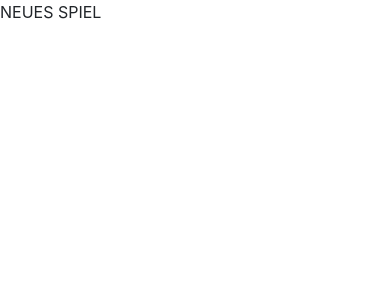
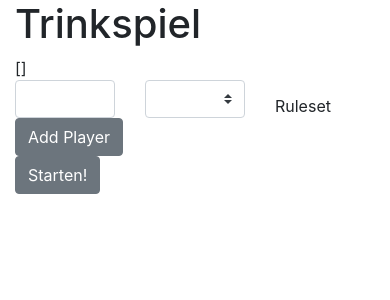
Before and after one commit to DarthSiedewurst/spiralingdownwebui, a Vue app: page / in a window 390 px wide. Shown: the top 300 px of the page. Built offline with nearby package versions, Linux system fonts and the light colour scheme.

Commit message:
mobile first

```diff
--- a/package.json
+++ b/package.json
@@ -13,6 +13,7 @@
     "bootstrap-vue": "^2.5.0",
     "core-js": "^3.6.4",
     "register-service-worker": "^1.6.2",
+    "vee-validate": "^3.2.5",
     "vue": "^2.6.11",
     "vue-class-component": "^7.2.2",
     "vue-property-decorator": "^8.3.0",
--- a/src/components/Player.vue
+++ b/src/components/Player.vue
@@ -1,37 +1,32 @@
 <template>
   <div class="playerKasten">
-    <!--     <p class="kasten">{{ player.name }}</p>
-    -->
-    <img :id="player.id" class="player" src="@/assets/Black-Bishop.png" />
+    <img :id="player.id" class="player" :class="player.color" src="@/assets/Black-Bishop.png" />
   </div>
 </template>
 
 <script lang="ts">
 // @ is an alias to /src
-import { Component, Prop, Vue } from "vue-property-decorator";
+import { Component, Prop, Vue } from 'vue-property-decorator';
+import IPlayer from '@/models/player.ts';
 
 @Component({
   components: {}
 })
 export default class Player extends Vue {
-  @Prop() private player!: any;
+  @Prop() private player!: IPlayer;
 
   private mounted() {
-    const activeTile = document
-      .getElementById(this.player.tile)!
-      .getBoundingClientRect();
-    const activePlayer = document.getElementById(this.player.id)!.style;
-    activePlayer.left = 25 * this.player.id + activeTile.right - 125 + "px";
-    activePlayer.top = activeTile.top + "px";
+    const activeTile = document.getElementById(String(this.player.tile))!.getBoundingClientRect();
+    const activePlayer = document.getElementById(String(this.player.id))!.style;
+    activePlayer.left = 25 * this.player.id + activeTile.right - 145 + 'px';
+    activePlayer.top = activeTile.top + 'px';
   }
 
   private movePlayer() {
-    const activeTile = document
-      .getElementById("fieldId" + this.player.tile)!
-      .getBoundingClientRect();
-    const activePlayer = document.getElementById(this.player.id)!.style;
-    activePlayer.left = 25 * this.player.id + activeTile.right - 125 + "px";
-    activePlayer.top = activeTile.top + "px";
+    const activeTile = document.getElementById('fieldId' + this.player.tile)!.getBoundingClientRect();
+    const activePlayer = document.getElementById(String(this.player.id))!.style;
+    activePlayer.left = 25 * this.player.id + activeTile.right - 145 + 'px';
+    activePlayer.top = activeTile.top + 'px';
   }
 }
 </script>
@@ -51,4 +46,21 @@ export default class Player extends Vue {
   position: absolute;
   transition: 0.5s linear;
 }
+.yellow {
+  filter: invert(79%) sepia(9%) saturate(6653%) hue-rotate(3deg) brightness(100%) contrast(103%);
+}
+.orange {
+  filter: invert(9%) sepia(86%) saturate(2504%) hue-rotate(349deg) brightness(98%) contrast(118%);
+}
+.green {
+  filter: invert(10%) sepia(71%) saturate(6473%) hue-rotate(118deg) brightness(93%) contrast(108%);
+}
+.purple {
+  filter: invert(6%) sepia(74%) saturate(6792%) hue-rotate(245deg) brightness(69%) contrast(120%);
+}
+.black {
+}
+.dafuq {
+  filter: invert(100%) sepia(0%) saturate(7500%) hue-rotate(56deg) brightness(100%) contrast(103%);
+}
 </style>
--- /dev/null
+++ b/src/components/PlayerList.vue
@@ -0,0 +1,111 @@
+<template>
+  <div>
+    <b-row v-for="player in players" :key="player.id">
+      <b-col>
+        {{ player.name }}
+        <b-button @click="deletePlayer(player.id)" class="deleteButton" type="button">Löschen</b-button>
+      </b-col>
+    </b-row>
+    <ValidationObserver ref="valid">
+      <b-row>
+        <b-col>
+          <ValidationProvider rules="required" v-slot="{ errors }">
+            <b-input v-model="playerName"></b-input>
+            <span>{{ errors[0] }}</span>
+          </ValidationProvider>
+        </b-col>
+        <b-col>
+          <ValidationProvider rules="required" v-slot="{ errors }">
+            <b-form-select v-model="playerColor" :options="playerColors"></b-form-select>
+            <span>{{ errors[0] }}</span>
+          </ValidationProvider>
+        </b-col>
+      </b-row>
+    </ValidationObserver>
+
+    <b-button type="button" @click="addPlayer">Add Player</b-button>
+  </div>
+</template>
+
+<script lang="ts">
+// @ is an alias to /src
+import { Component, Prop, Vue } from 'vue-property-decorator';
+import Player from '@/models/player';
+import { validate } from 'vee-validate';
+
+@Component({
+  components: {}
+})
+export default class PlayerList extends Vue {
+  @Prop() private players!: Player[];
+
+  private valid: any = '';
+
+  private get playerColors(): string[] {
+    const colors: any[] = [
+      { value: 'orange', text: 'Orange' },
+      { value: 'green', text: 'Grün' },
+      { value: 'yellow', text: 'Gelb' },
+      { value: 'black', text: 'Schwarz' },
+      { value: 'dafuq', text: 'Dafuq' },
+      { value: 'purple', text: 'Lila' }
+    ];
+
+    this.players.forEach(element => {
+      if (
+        colors
+          .map(e => {
+            return e.value;
+          })
+          .indexOf(element.color) > -1
+      ) {
+        colors.splice(
+          colors
+            .map(e => {
+              return e.value;
+            })
+            .indexOf(element.color),
+          1
+        );
+      }
+    });
+    return colors;
+  }
+
+  private playerName = '';
+  private playerColor = '';
+
+  private addPlayer() {
+    (this.$refs.valid as any).validate().then((success: boolean) => {
+      if (success) {
+        if (this.players.length > 5) {
+          return;
+        }
+        const id = this.players.length;
+        const activeTurn = this.players.length === 0 ? true : false;
+        const newPlayer: Player = {
+          id,
+          name: this.playerName,
+          activeTurn,
+          tile: 1,
+          color: this.playerColor
+        };
+        this.$emit('addPlayer', newPlayer);
+        this.playerName = '';
+        this.playerColor = '';
+        this.$nextTick(() => (this.$refs.valid as any).reset());
+      }
+    });
+  }
+  private deletePlayer(playerId: number) {
+    this.$emit('deletePlayer', playerId);
+  }
+}
+</script>
+
+<style lang="scss" scoped>
+.deleteButton {
+  float: right;
+  background-color: darkred;
+}
+</style>
--- a/src/components/Tile.vue
+++ b/src/components/Tile.vue
@@ -28,7 +28,7 @@ export default class Game extends Vue {
 <style lang="scss" scoped>
 .tile {
   width: 150px;
-  height: 100px;
+  height: 90px;
   box-shadow: 0 0 10px lightgreen;
   margin: 5px;
 }
--- /dev/null
+++ b/src/models/player.ts
@@ -0,0 +1,7 @@
+export default class Player {
+  id = 0;
+  activeTurn = false;
+  name = '';
+  tile = 0;
+  color = '';
+}
--- a/src/rules/ruleset1.json
+++ b/src/rules/ruleset1.json
@@ -20,9 +20,9 @@
   "fieldId19": { "name": "sauf!", "move": 0 },
   "fieldId20": { "name": "sauf!", "move": 0 },
   "fieldId21": { "name": "sauf!", "move": 0 },
-  "fieldId22": { "name": "sauf!", "move": 0 },
-  "fieldId23": { "name": "sauf!", "move": 0 },
-  "fieldId24": { "name": "sauf!", "move": 0 },
+  "fieldId22": { "name": "START!", "move": -21 },
+  "fieldId23": { "name": "START!", "move": -22 },
+  "fieldId24": { "name": "START!", "move": -23 },
   "fieldId25": { "name": "sauf!", "move": 0 },
   "fieldId26": { "name": "sauf!", "move": 0 },
   "fieldId27": { "name": "sauf!", "move": 0 },
--- a/src/store/index.ts
+++ b/src/store/index.ts
@@ -1,11 +1,36 @@
-import Vue from "vue";
-import Vuex from "vuex";
+import Vue from 'vue';
+import Vuex from 'vuex';
+import Player from '@/models/player';
 
 Vue.use(Vuex);
 
 export default new Vuex.Store({
-  state: {},
-  mutations: {},
-  actions: {},
+  state: {
+    players: [],
+    ruleset: {}
+  },
+  mutations: {
+    setPlayers(state: any, players: Player[]) {
+      state.players = players;
+    }
+  },
+  actions: {
+    addPlayer({ state, commit }, newPlayer: Player) {
+      const newPlayers: Player[] = state.players;
+      newPlayers.push(newPlayer);
+      commit('setPlayers', newPlayers);
+    },
+    deletePlayer({ state, commit }, playerId: number) {
+      const newPlayers: Player[] = state.players;
+      newPlayers.splice(playerId, 1);
+      for (let i = 0; i < newPlayers.length; i++) {
+        newPlayers[i].id = i;
+      }
+      commit('setPlayers', newPlayers);
+    },
+    newGame({ commit }) {
+      commit('setPlayers', []);
+    }
+  },
   modules: {}
 });
--- a/src/views/Game.vue
+++ b/src/views/Game.vue
@@ -1,7 +1,14 @@
 <template>
-  <div>
-    <b-row>
-      <b-col>
+  <div class="fullscreen">
+    <b-modal
+      hide-backdrop
+      centered
+      ok-only
+      no-close-on-esc
+      no-close-on-backdrop
+      ref="rule"
+      @ok="handleOk"
+    >{{ rulename }}</b-modal>
     <div v-for="(player, index) in players" :key="'player' + index">
       <player ref="player" :player="player"></player>
     </div>
@@ -10,10 +17,10 @@
         <tile :fieldNumber="n" :players="players"></tile>
       </td>
     </tr>
-      </b-col>
 
-      <b-col>
-        <b-row>
+    <div :class="[isRight ? 'floatLeft' : 'floatRight', 'overlay']">
+      <div>
+        <b-row class="overlayCenter">
           <h1 class="player m-auto">{{ activePlayer.name }} ist am zug</h1>
         </b-row>
         <b-row class="diceContainer">
@@ -22,11 +29,10 @@
           </div>
         </b-row>
         <b-row>
-          <b-button class="newGameButton" type="button">Neues Spiel</b-button>
+          <b-button @click="newGame" class="newGameButton" type="button">Neues Spiel</b-button>
         </b-row>
-      </b-col>
-    </b-row>
-    <b-modal ok-only no-close-on-esc no-close-on-backdrop ref="rule" @ok="handleOk">{{ rulename }}</b-modal>
+      </div>
+    </div>
   </div>
 </template>
 
@@ -37,6 +43,7 @@ import ofSize from "@/services/spiralmatrix";
 import tile from "@/components/Tile.vue";
 import player from "@/components/Player.vue";
 import dice from "@/components/Dice.vue";
+import Player from "@/models/player.ts";
 
 @Component({
   components: { tile, player, dice }
@@ -46,11 +53,27 @@ export default class Game extends Vue {
   private rulename = "";
   private ruleMovement = 0;
 
-  private matrix: any = ofSize.ofSize(8);
-  private players: any = [
-    { id: 0, activeTurn: true, name: "Marco", tile: 1 },
-    { id: 1, activeTurn: false, name: "Andre", tile: 1 }
+  //private matrix: any = ofSize.ofSize(8);
+  private matrix: any = [
+    [0, 1, 2, 3, 4, 5, 6, 7, 8],
+    [29, 30, 31, 32, 33, 34, 35, 36, 9],
+    [28, 51, 52, 53, 54, 55, 56, 37, 10],
+    [27, 50, 65, 66, 67, 68, 57, 38, 11],
+    [26, 49, 64, 71, 70, 69, 58, 39, 12],
+    [25, 48, 63, 62, 61, 60, 59, 40, 13],
+    [24, 47, 46, 45, 44, 43, 42, 41, 14],
+    [23, 22, 21, 20, 19, 18, 17, 16, 15]
   ];
+
+  private get isRight() {
+    return this.right;
+  }
+
+  private right = false;
+
+  private get players(): Player[] {
+    return this.$store.state.players;
+  }
   private roll = 0;
   private activePlayer = this.players[0];
 
@@ -62,7 +85,6 @@ export default class Game extends Vue {
       }
     });
     this.roll = (this.$refs.dice as any).roll();
-    console.log(this.roll);
 
     this.move(id);
   }
@@ -85,6 +107,11 @@ export default class Game extends Vue {
       this.players[0].activeTurn = true;
       this.activePlayer = this.players[0];
     }
+    document
+      .getElementById("fieldId" + this.activePlayer.tile)!
+      .getBoundingClientRect().left > 750
+      ? (this.right = true)
+      : (this.right = false);
   }
 
   private async move(id: number) {
@@ -122,9 +149,19 @@ export default class Game extends Vue {
   }
 
   private showRule(id: number) {
+    document
+      .getElementById("fieldId" + this.activePlayer.tile)!
+      .getBoundingClientRect().left > 750
+      ? (this.right = true)
+      : (this.right = false);
     const fieldId = "fieldId" + this.players[id].tile;
     this.rulename = (this.ruleset1 as any)[fieldId].name;
     (this.$refs["rule"] as any).show();
+  }
+
+  private newGame() {
+    this.$store.dispatch("newGame");
+    this.$router.push({ name: "newGame" });
   }
 }
 </script>
@@ -134,10 +171,36 @@ export default class Game extends Vue {
   margin: auto;
 }
 .diceContainer {
-  margin-top: 25%;
 }
 .newGameButton {
   margin: auto;
-  margin-top: 50%;
+}
+.overlay {
+  width: 25%;
+  height: 75%;
+  position: fixed;
+  top: 12.5%;
+  z-index: 100;
+  background-color: #becbd2;
+  text-align: center;
+  opacity: 0.5;
+}
+.floatLeft {
+  right: 75%;
+  left: 0%;
+  transition: border 2s linear;
+}
+.floatRight {
+  right: 0%;
+  left: 75%;
+  transition: border 2s linear;
+}
+.overlayCenter {
+  height: 100%;
+  margin: auto;
+  margin-top: 25%;
+}
+.fullscreen {
+  margin: 0%;
 }
 </style>
--- a/src/views/NewGame.vue
+++ b/src/views/NewGame.vue
@@ -1,16 +1,44 @@
 <template>
-  <div>NEUES SPIEL</div>
+  <b-container>
+    <h1>Trinkspiel</h1>
+    <b-row>
+      <b-col cols="8">
+        {{ players }}
+
+        <playerList :players="players" @addPlayer="addPlayer" @deletePlayer="deletePlayer"></playerList>
+      </b-col>
+      <b-col class="m-auto"> Ruleset</b-col>
+    </b-row>
+
+    <b-button type="button" @click="startNewGame">Starten!</b-button>
+  </b-container>
 </template>
 
 <script lang="ts">
 // @ is an alias to /src
-import { Component, Vue } from "vue-property-decorator";
+import { Component, Vue } from 'vue-property-decorator';
+import Player from '@/models/player.ts';
+import playerList from '@/components/PlayerList.vue';
 
 @Component({
-  components: {}
+  components: { playerList }
 })
-export default class NewGame extends Vue {}
+export default class NewGame extends Vue {
+  private get players(): Player[] {
+    return this.$store.state.players;
+  }
+  private addPlayer(newPlayer: Player) {
+    this.$store.dispatch('addPlayer', newPlayer);
+  }
+  private deletePlayer(playerId: number) {
+    this.$store.dispatch('deletePlayer', playerId);
+  }
+  private startNewGame() {
+    if (this.players.length > 0) {
+      this.$router.push({ path: 'game' });
+    }
+  }
+}
 </script>
 
-<style lang="scss" scoped>
-</style>
+<style lang="scss" scoped></style>
--- /dev/null
+++ b/vue.config.js
@@ -0,0 +1,22 @@
+// Inside vue.config.js
+module.exports = {
+  // ...other vue-cli plugin options...
+  pwa: {
+    name: 'Trinkspiel',
+    themeColor: '#4DBA87',
+    msTileColor: '#000000',
+    appleMobileWebAppCapable: 'yes',
+    appleMobileWebAppStatusBarStyle: 'black',
+    // configure the workbox plugin
+    workboxOptions: {
+      // swSrc is required in InjectManifest mode.
+      swSrc: 'src/registerServiceWorker.ts'
+      // ...other Workbox options...
+    },
+    workboxPluginMode: 'InjectManifest',
+    manifestOptions: {
+      orientation: 'landscape',
+      display: 'standalone'
+    }
+  }
+};
```
Also changed, not shown: src/components/Dice.vue (+0 -7 lines), src/main.ts (+8 -0 lines), 1 other file (tests, documents, lock files or other folders). Lines whose indentation alone changed are shown as unchanged.
